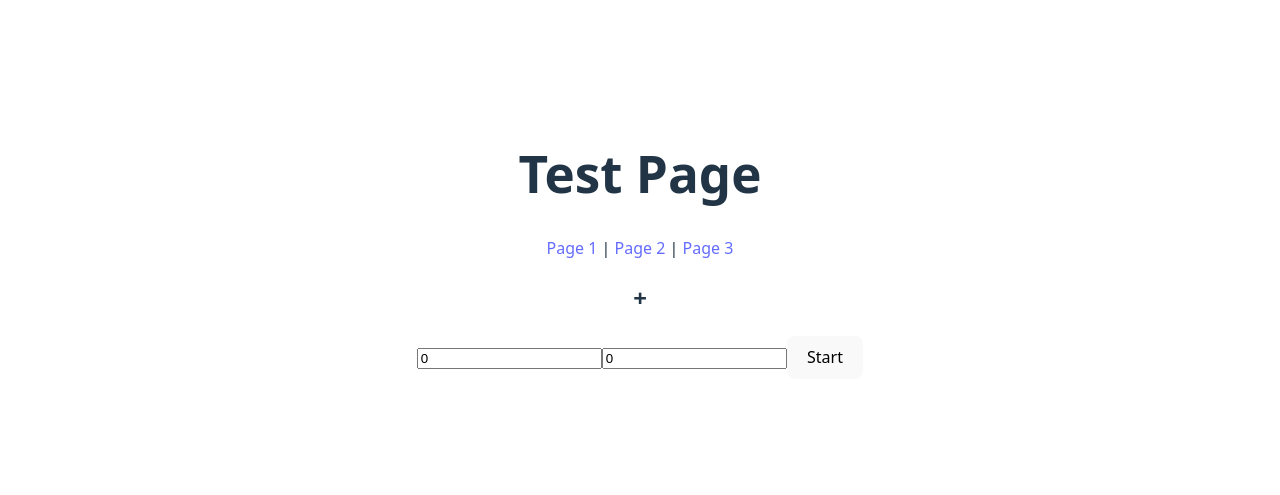
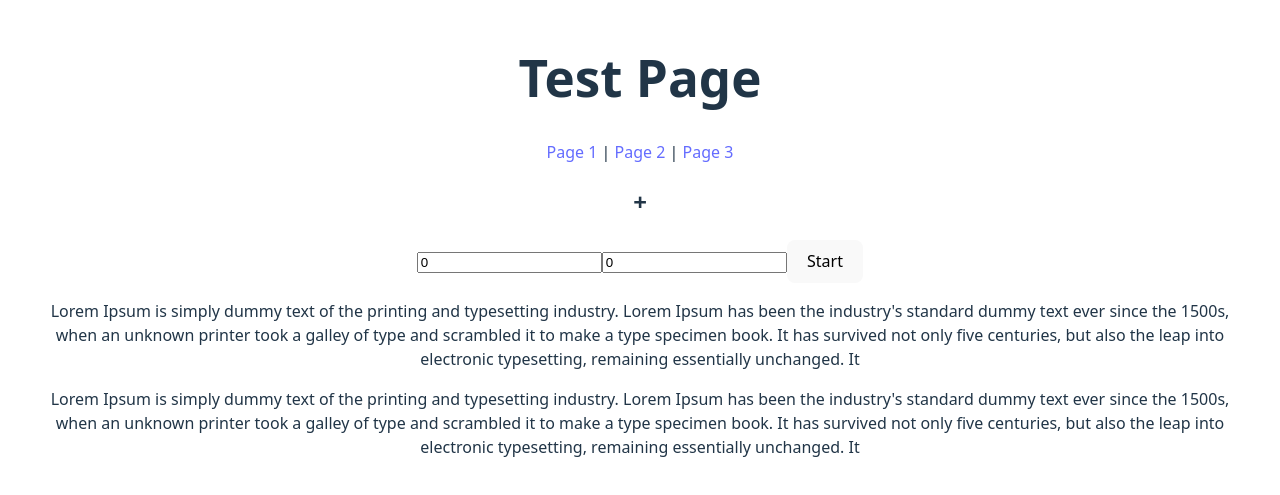
Before and after one commit to PiekharievaK/changelog-test, a React (Vite) app: page /1 in a window 1280 px wide. Shown: the part 155-650 px from the top of the page. Built offline with nearby package versions, Linux system fonts and the light colour scheme.

Commit message:
feat(V-234): some changes

```diff
--- a/src/pages/page1/Page1.jsx
+++ b/src/pages/page1/Page1.jsx
@@ -15,8 +15,8 @@ export const AddPage = () => {
             <input type="number" value={b} onChange={e => setB(e.target.value)}/>
             <button onClick={() => handleAdd(a, b, setResult)}>Start</button>
             {result !== null && <p>Result: {result}</p>}
-            {/*<TestingComponent/>*/}
-            {/*<TestingComponent/>*/}
+            <TestingComponent/>
+            <TestingComponent/>
         </div>
     );
 }
```
